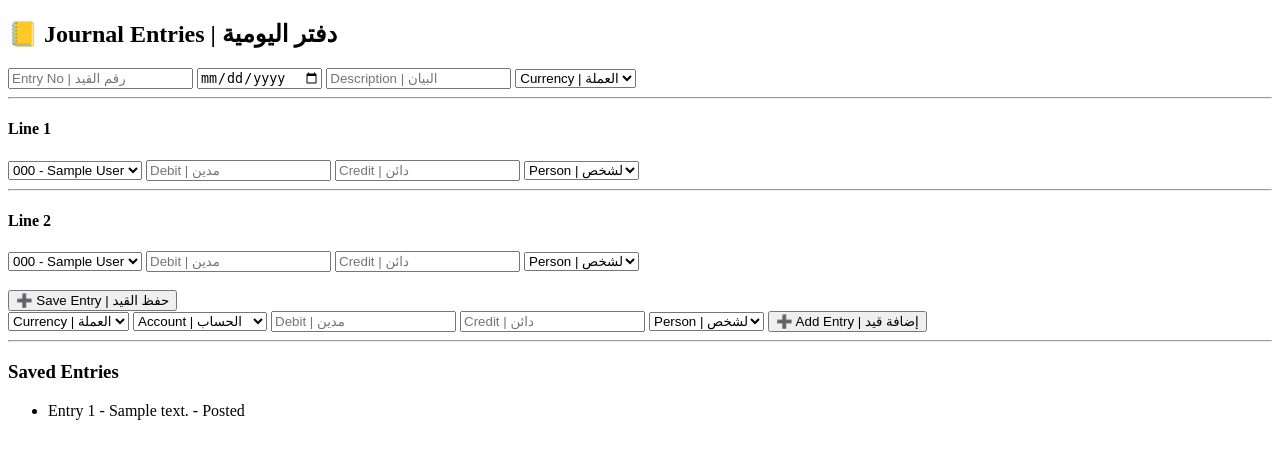
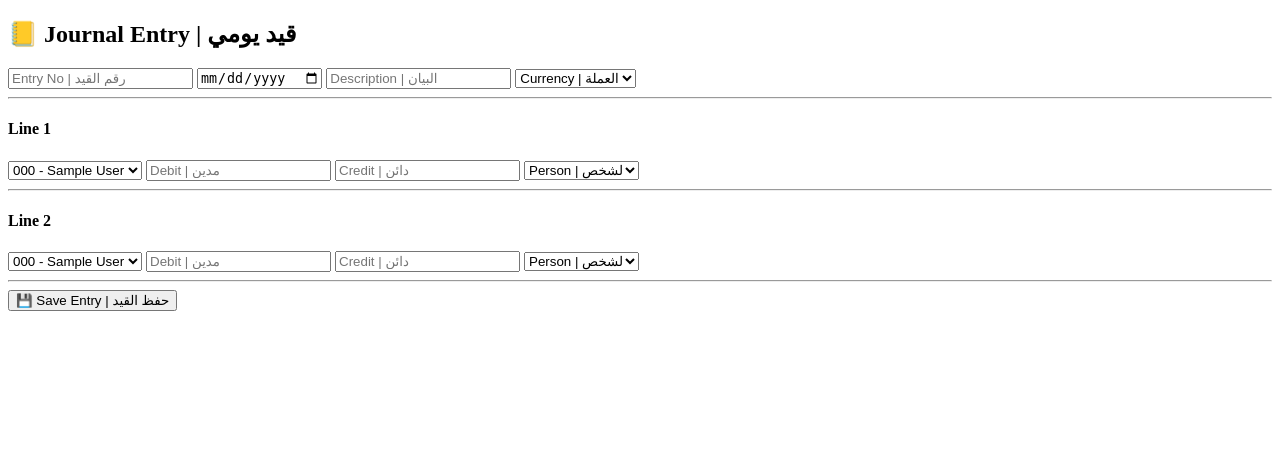
Before and after one commit to esamkrada-svg/accounting-system, a FastAPI app: page /journal/ in a window 1280 px wide. Shown: the top 459 px of the page. Run offline with FastAPI, Linux system fonts and the light colour scheme; tables that the repository leaves empty hold one stand-in row (values such as "Sample post"); parts of the project's set-up code (start-up, migrations or seed data) failed here and were passed over.

Commit message:
Update journal.html

```diff
--- a/app/templates/journal.html
+++ b/app/templates/journal.html
@@ -6,7 +6,7 @@
 </head>
 <body>
 
-<h2>📒 Journal Entries | دفتر اليومية</h2>
+<h2>📒 Journal Entry | قيد يومي</h2>
 
 <form method="post" action="/journal/create">
 
@@ -23,8 +23,9 @@
 
     <hr>
 
-    <!-- Line 1 -->
-    <h4>Line 1</h4>
+    {% for i in range(2) %}
+    <h4>Line {{ i + 1 }}</h4>
+
     <select name="account_id" required>
         {% for a in accounts %}
         <option value="{{ a.id }}">{{ a.code }} - {{ a.name }}</option>
@@ -42,65 +43,10 @@
     </select>
 
     <hr>
+    {% endfor %}
 
-    <!-- Line 2 -->
-    <h4>Line 2</h4>
-    <select name="account_id" required>
-        {% for a in accounts %}
-        <option value="{{ a.id }}">{{ a.code }} - {{ a.name }}</option>
-        {% endfor %}
-    </select>
-
-    <input type="number" step="0.01" name="debit" placeholder="Debit | مدين">
-    <input type="number" step="0.01" name="credit" placeholder="Credit | دائن">
-
-    <select name="person_id">
-        <option value="">Person | الشخص</option>
-        {% for p in persons %}
-        <option value="{{ p.id }}">{{ p.name }}</option>
-        {% endfor %}
-    </select>
-
-    <br><br>
-    <button type="submit">➕ Save Entry | حفظ القيد</button>
+    <button type="submit">💾 Save Entry | حفظ القيد</button>
 </form>
-    <select name="currency_id" required>
-        <option value="">Currency | العملة</option>
-        {% for c in currencies %}
-        <option value="{{ c.id }}">{{ c.code }}</option>
-        {% endfor %}
-    </select>
-
-    <select name="account_id" required>
-        <option value="">Account | الحساب</option>
-        {% for a in accounts %}
-        <option value="{{ a.id }}">{{ a.code }} - {{ a.name }}</option>
-        {% endfor %}
-    </select>
-
-    <input type="number" step="0.01" name="debit" placeholder="Debit | مدين">
-    <input type="number" step="0.01" name="credit" placeholder="Credit | دائن">
-
-    <select name="person_id">
-        <option value="">Person | الشخص</option>
-        {% for p in persons %}
-        <option value="{{ p.id }}">{{ p.name }}</option>
-        {% endfor %}
-    </select>
-
-    <button type="submit">➕ Add Entry | إضافة قيد</button>
-</form>
-
-<hr>
-
-<h3>Saved Entries</h3>
-<ul>
-    {% for e in entries %}
-    <li>
-        Entry {{ e.entry_no }} - {{ e.description }} - {{ "Posted" if e.posted else "Draft" }}
-    </li>
-    {% endfor %}
-</ul>
 
 </body>
 </html>
```
